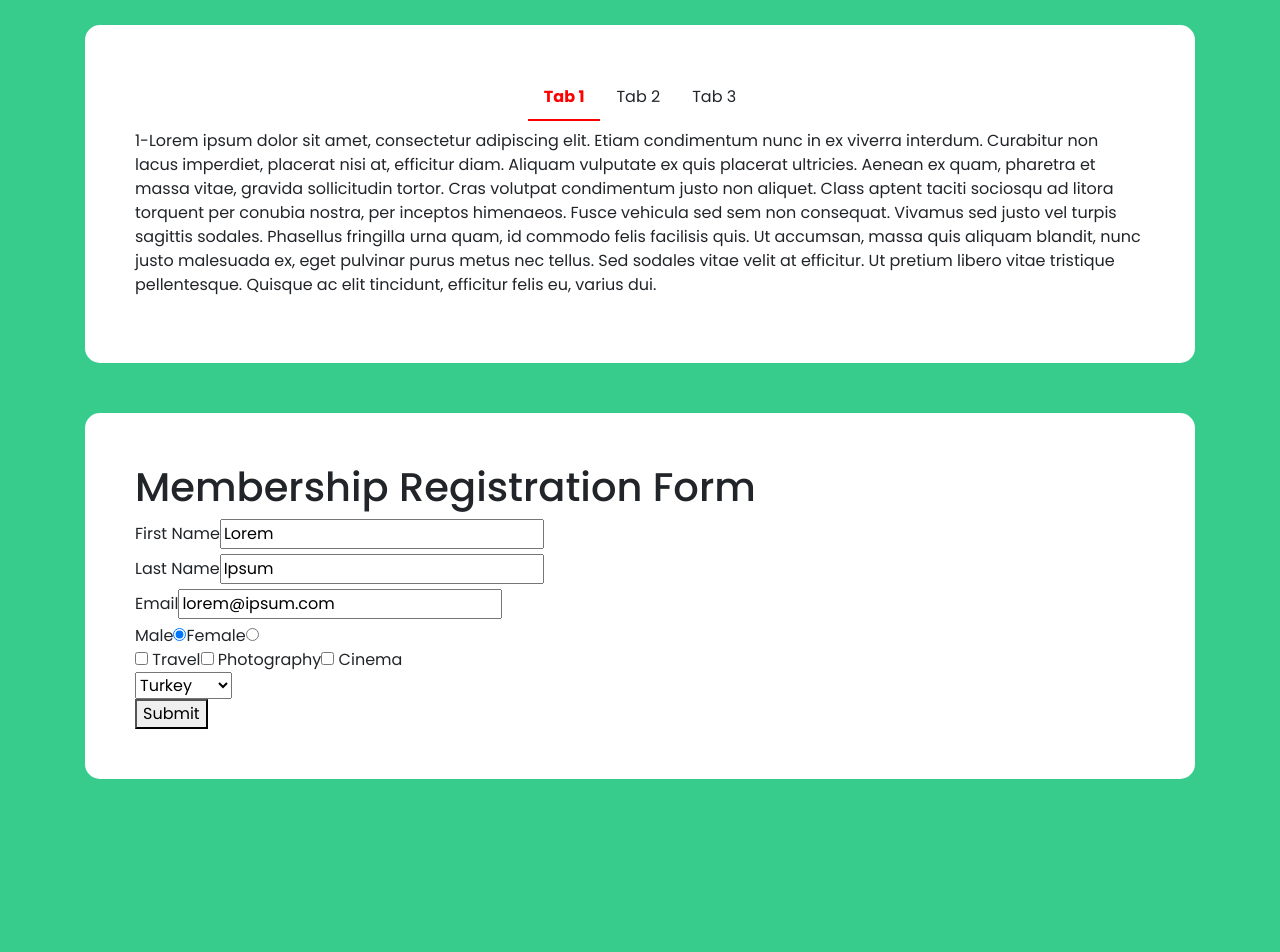
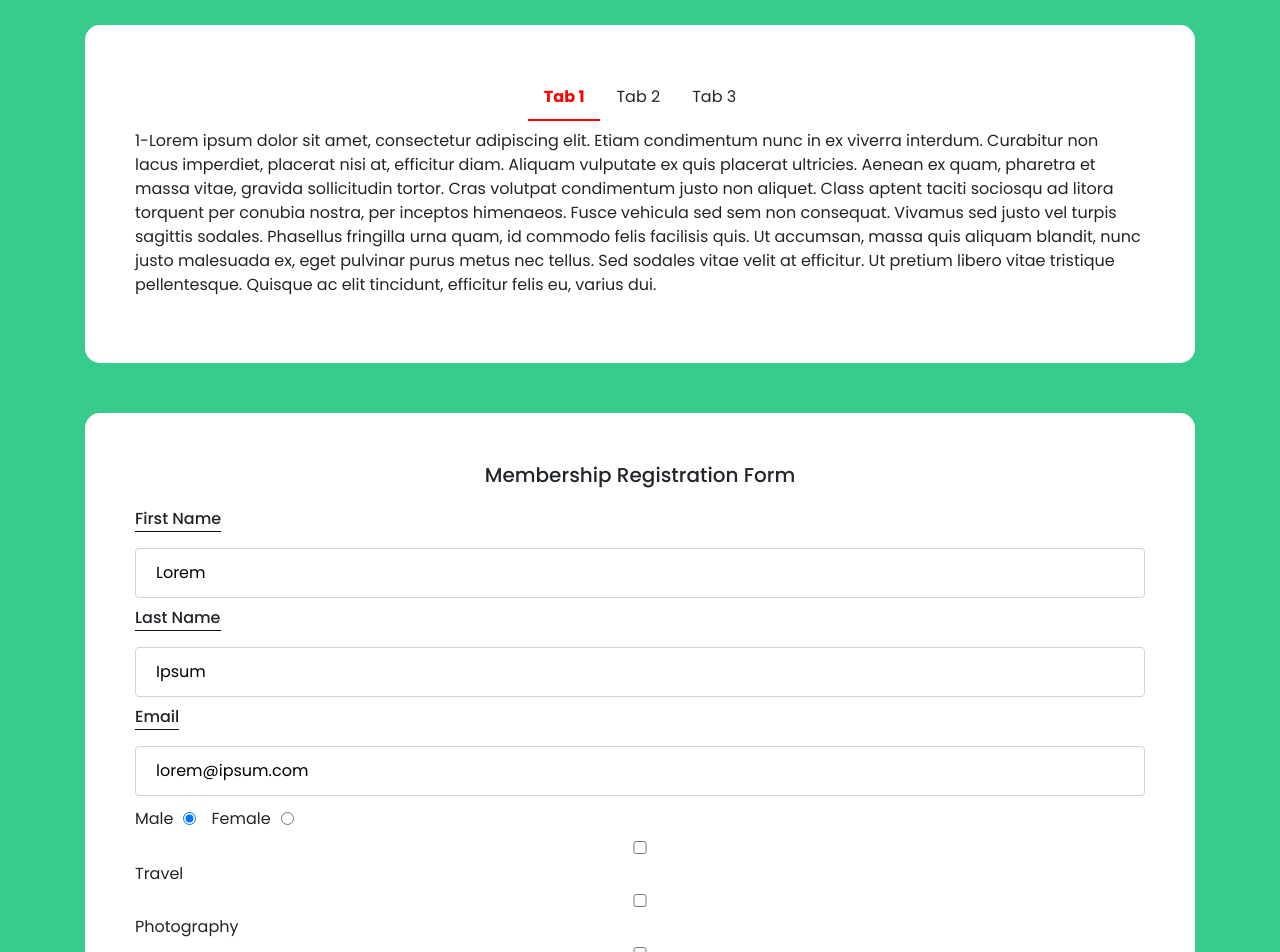
Before and after one commit to mehmetbacik/membership-registration-form, a React (Create React App) app: page / in a window 1280 px wide. Shown: the top 952 px of the page. Before the commit the page ends 804 px from the top, so only its background shows below. Built offline with nearby package versions, Linux system fonts and the light colour scheme.

Commit message:
Update
Updated content

```diff
--- a/src/App.css
+++ b/src/App.css
@@ -38,11 +38,42 @@ html, body {
   padding: 50px;
 }
 
+.member__registration h1 {
+  text-align: center;
+  font-size: 20px;
+  margin-bottom: 20px;
+}
+
+.member__registration .content input {
+  width: 100%;
+  padding: 12px 20px;
+  margin: 8px 0;
+  display: inline-block;
+  border: 1px solid var(--gray);
+  border-radius: 4px;
+  box-sizing: border-box;
+}
+
+.member__registration .content label {
+    font-weight: 500;
+    border-bottom: solid 1px var(--black);
+}
+
+.member__registration .radio__content {
+  display: flex;
+  justify-content: flex-start;
+  gap: 15px;
+}
+
+.member__registration .radio__content .radio {
+  display: flex;
+  align-items: center;
+  gap: 10px;
+}
+
 .member__registration code {
   display: none;
 }
-
-
 
 .page__content {
   margin-top:25px;
--- a/src/components/MemberRegistration.js
+++ b/src/components/MemberRegistration.js
@@ -18,30 +18,34 @@ function MemberRegistration()  {
         <div className='member__registration'>
             <h1>Membership Registration Form</h1>
             <form onSubmit={handleSubmit}>
-              <div>
+              <div className='content'>
                 <label htmlFor="firstName">First Name</label>
                 <input name='firstName' value={values.firstName} onChange={handleChange}/>
               </div>
-              <div>
+              <div className='content'>
                 <label htmlFor="lastName">Last Name</label>
                 <input name='lastName' value={values.lastName} onChange={handleChange}/>
               </div>
-              <div>
+              <div className='content'>
                 <label htmlFor="email">Email</label>
                 <input name='email' value={values.email} onChange={handleChange}/>
               </div>
-              <div>
+              <div className='content radio__content'>
+                <div className='radio'>
                   <span>Male</span>
                   <input type="radio" name="gender" value="male" onChange={handleChange} checked={values.gender === "male"}/>
+                </div>
+                <div className='radio'>
                   <span>Female</span>
                   <input type="radio" name="gender" value="female" onChange={handleChange} checked={values.gender === "female"}/>
                 </div>
-              <div>
+              </div>
+              <div className='content check__content'>
                 <input type="checkbox" name="hobies" value="Travel" onChange={handleChange}/> <span>Travel</span>
                 <input type="checkbox" name="hobies" value="Photography" onChange={handleChange}/> <span>Photography</span>
                 <input type="checkbox" name="hobies" value="Cinema" onChange={handleChange}/> <span>Cinema</span>
               </div>
-              <div>
+              <div className='content select__content'>
                 <select name='country' value={values.country} onChange={handleChange}>
                   <option value="turkey">Turkey</option>
                   <option value="england">England</option>
@@ -51,7 +55,7 @@ function MemberRegistration()  {
                   <option value="india">India</option>
                 </select>
               </div>
-              <div>
+              <div className='button__content'>
                 <button type="submit">Submit</button>
               </div>
               <code>{JSON.stringify(values)}</code>
--- a/src/components/PageContent.js
+++ b/src/components/PageContent.js
@@ -4,17 +4,17 @@ function PageContent() {
     return (
         <div className="page__content">
             <div className="tabs">
-                <input type="radio" className="tabs__radio" name="tabs-example" id="tab1" defaultChecked />
+                <input type="radio" className="tabs__radio" name="tabs-input" id="tab1" defaultChecked />
                 <label htmlFor="tab1" className="tabs__label">Tab 1</label>
                 <div className="tabs__content">
                     <p>1-Lorem ipsum dolor sit amet, consectetur adipiscing elit. Etiam condimentum nunc in ex viverra interdum. Curabitur non lacus imperdiet, placerat nisi at, efficitur diam. Aliquam vulputate ex quis placerat ultricies. Aenean ex quam, pharetra et massa vitae, gravida sollicitudin tortor. Cras volutpat condimentum justo non aliquet. Class aptent taciti sociosqu ad litora torquent per conubia nostra, per inceptos himenaeos. Fusce vehicula sed sem non consequat. Vivamus sed justo vel turpis sagittis sodales. Phasellus fringilla urna quam, id commodo felis facilisis quis. Ut accumsan, massa quis aliquam blandit, nunc justo malesuada ex, eget pulvinar purus metus nec tellus. Sed sodales vitae velit at efficitur. Ut pretium libero vitae tristique pellentesque. Quisque ac elit tincidunt, efficitur felis eu, varius dui.</p>
                 </div>
-                <input type="radio" className="tabs__radio" name="tabs-example" id="tab2" />
+                <input type="radio" className="tabs__radio" name="tabs-input" id="tab2" />
                 <label htmlFor="tab2" className="tabs__label">Tab 2</label>
                 <div className="tabs__content">
                     <p>2-Lorem ipsum dolor sit amet, consectetur adipiscing elit. Etiam condimentum nunc in ex viverra interdum. Curabitur non lacus imperdiet, placerat nisi at, efficitur diam. Aliquam vulputate ex quis placerat ultricies. Aenean ex quam, pharetra et massa vitae, gravida sollicitudin tortor. Cras volutpat condimentum justo non aliquet. Class aptent taciti sociosqu ad litora torquent per conubia nostra, per inceptos himenaeos. Fusce vehicula sed sem non consequat. Vivamus sed justo vel turpis sagittis sodales. Phasellus fringilla urna quam, id commodo felis facilisis quis. Ut accumsan, massa quis aliquam blandit, nunc justo malesuada ex, eget pulvinar purus metus nec tellus. Sed sodales vitae velit at efficitur. Ut pretium libero vitae tristique pellentesque. Quisque ac elit tincidunt, efficitur felis eu, varius dui.</p>
                 </div>
-                <input type="radio" className="tabs__radio" name="tabs-example" id="tab3" />
+                <input type="radio" className="tabs__radio" name="tabs-input" id="tab3" />
                 <label htmlFor="tab3" className="tabs__label">Tab 3</label>
                 <div className="tabs__content">
                     <p>3-Lorem ipsum dolor sit amet, consectetur adipiscing elit. Etiam condimentum nunc in ex viverra interdum. Curabitur non lacus imperdiet, placerat nisi at, efficitur diam. Aliquam vulputate ex quis placerat ultricies. Aenean ex quam, pharetra et massa vitae, gravida sollicitudin tortor. Cras volutpat condimentum justo non aliquet. Class aptent taciti sociosqu ad litora torquent per conubia nostra, per inceptos himenaeos. Fusce vehicula sed sem non consequat. Vivamus sed justo vel turpis sagittis sodales. Phasellus fringilla urna quam, id commodo felis facilisis quis. Ut accumsan, massa quis aliquam blandit, nunc justo malesuada ex, eget pulvinar purus metus nec tellus. Sed sodales vitae velit at efficitur. Ut pretium libero vitae tristique pellentesque. Quisque ac elit tincidunt, efficitur felis eu, varius dui.</p>
```
Lines whose indentation alone changed are shown as unchanged.
